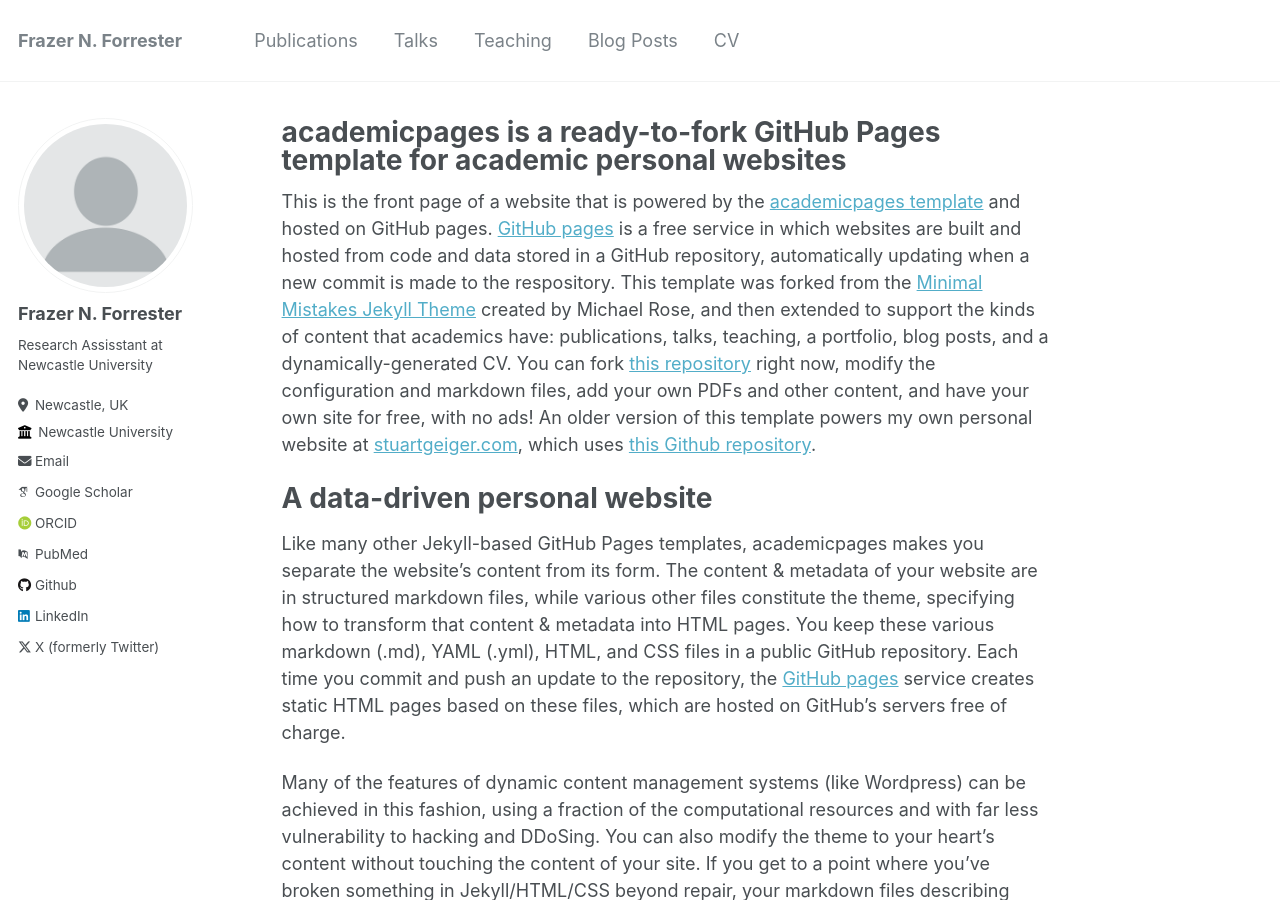
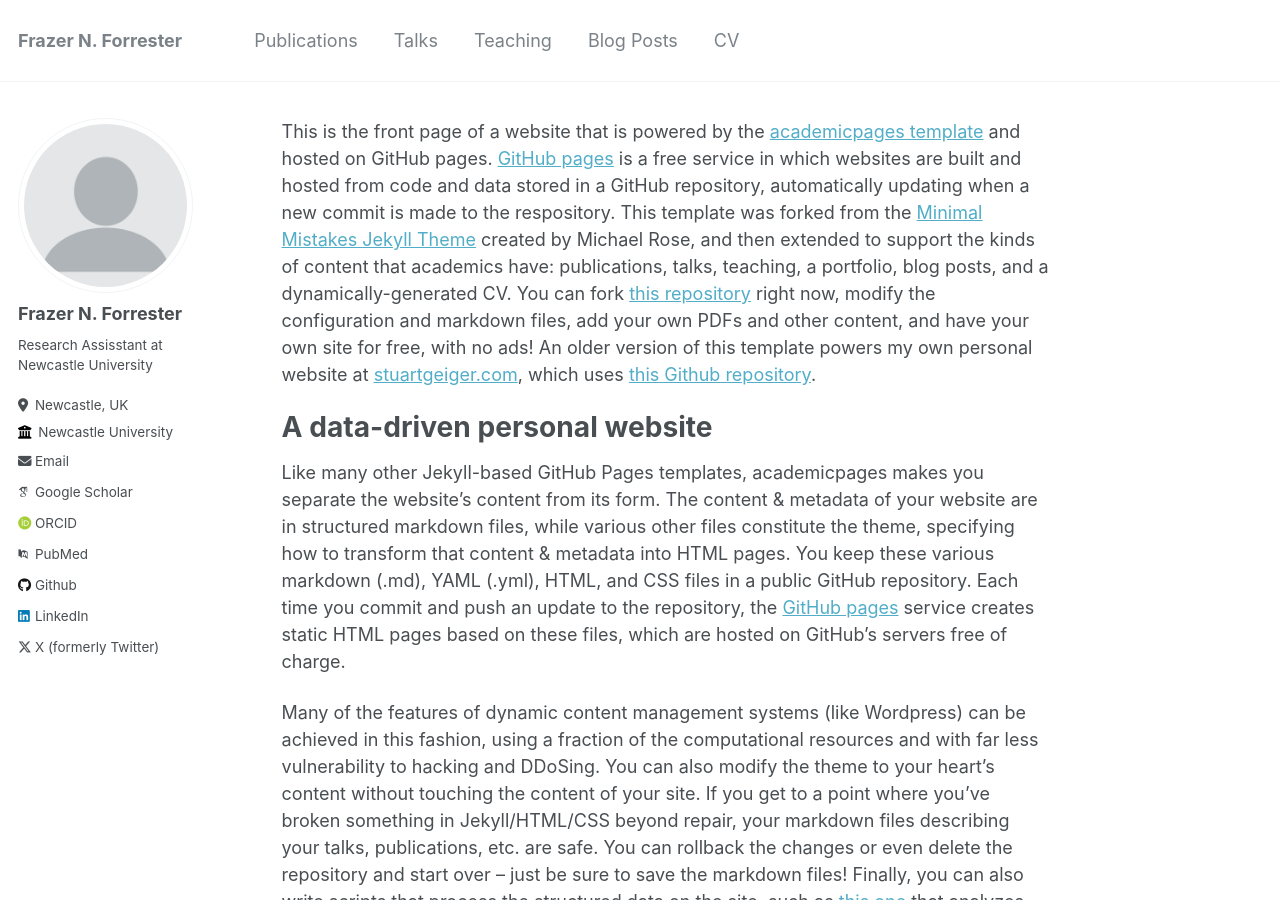
Before and after one commit to fforrester/fforrester.github.io, a Jekyll site: the page built from _pages/about.md, in a window 1280 px wide and 900 px high. Built offline with Jekyll 4.4.1, drawn with Linux system fonts in a browser that asks for light colours; some web fonts are replaced.

Commit message:
Update about.md

```diff
--- a/_pages/about.md
+++ b/_pages/about.md
@@ -1,6 +1,7 @@
 ---
 permalink: /
-title: "academicpages is a ready-to-fork GitHub Pages template for academic personal websites"
+#title: "Frazer N. Forrester" # Maybe delete this if image renders well
+excerpt: "About me"
 author_profile: true
 redirect_from:
   - /about/
```
